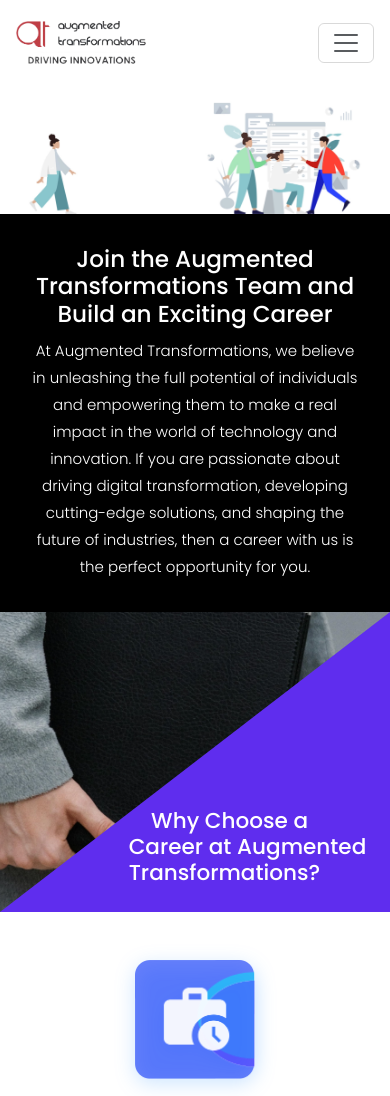
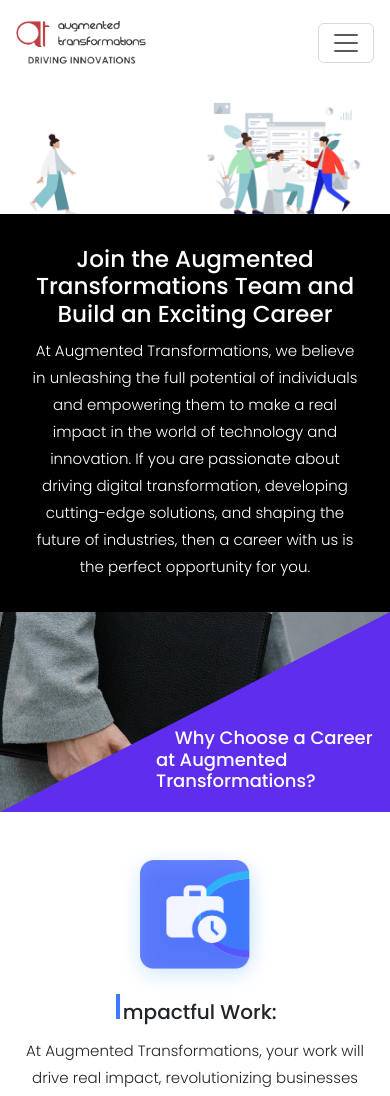
Before and after one commit to SandeepSangvekar/comReactApp, a React (Vite) app: page /career in a window 390 px wide. Shown: the top 1096 px of the page. Built offline with nearby package versions, Linux system fonts and the light colour scheme.

Commit message:
contact img, carrer n home changes 23

```diff
--- a/src/App.css
+++ b/src/App.css
@@ -78,14 +78,16 @@
     /* padding: 0 1rem; */
   }
   .career-content2{
-    min-height: 300px !important;
+    min-height: 200px !important;
   }
   .tringle-box{
     width: 100% !important;
-    min-height: 300px !important;
+    min-height: 200px !important;
   }
   .tringle-box h4{
     text-align: start !important;
+    left: 48%;
+    right: 5%;
   }
   .mob-tab-gy{
     --bs-gutter-y: 2rem !important;
@@ -95,7 +97,7 @@
   }
   .career-icon img{
     margin-bottom: 1rem;
-    width: 120px;
+    width: 110px;
   }
   .career-content {
     padding: 3rem 1rem !important;
@@ -190,8 +192,9 @@
     line-height: 27px;
   }
   .tringle-box h4{
-    left: 33% !important;
+    left: 40% !important;
     right: 1% !important;
+    font-size: 18px;
   }
 }
 
--- a/src/components/home/Comp6.jsx
+++ b/src/components/home/Comp6.jsx
@@ -4,7 +4,7 @@
         <>
             <div className="fullWrapper">
                 <div className="custom-container">
-                    <h2 className="mb-4">Our customers & Partner</h2>
+                    <h2 className="mb-4 cust-title">Our customers & Partner</h2>
                 </div>
                 {/* <div className="customer-partner">
                     <div>
--- a/src/components/home/Home.css
+++ b/src/components/home/Home.css
@@ -696,8 +696,11 @@
   .projects-section h2 {
     margin-left: 16px;
     color: #7FB7FF;
+    font-weight: 600;
   }
-
+  .cust-title{
+    font-weight: 600;
+  }
   .projects-wrapper {
     display: flex;
     overflow-x: scroll;
@@ -845,6 +848,9 @@
   .project-img img{
     box-shadow: rgba(99, 99, 99, 0.2) 0px 2px 8px 0px;
   }
+  .project-content h4{
+    font-size: 20px !important;
+  }
 }
 @media (max-width: 767.98px) {
   .proj-img-mob, .exp-img-mob{
```
Also changed, not shown: public/images/contact-img.png.
